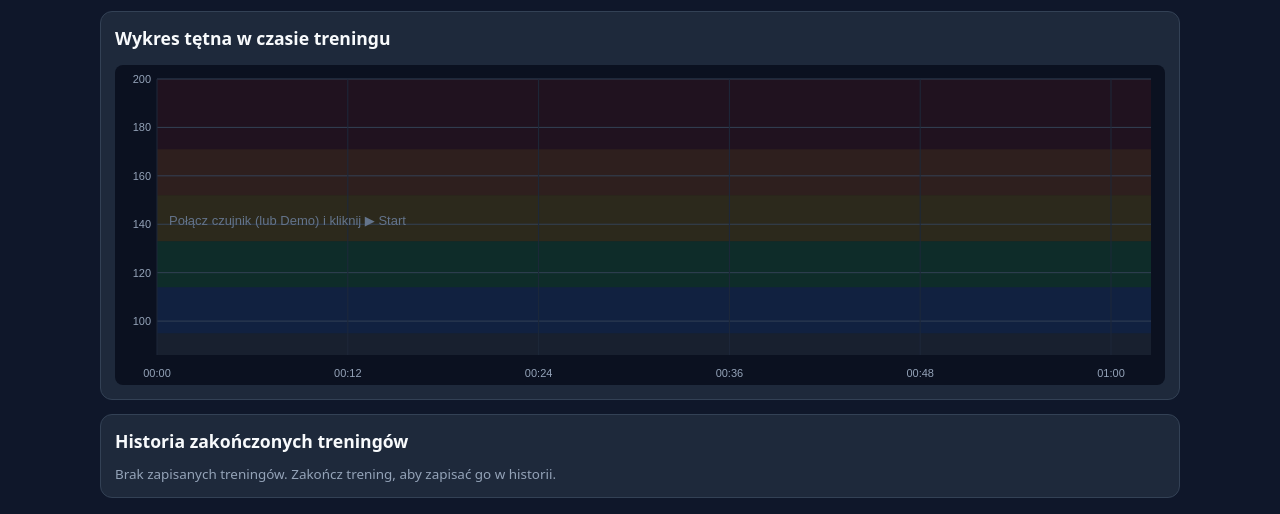
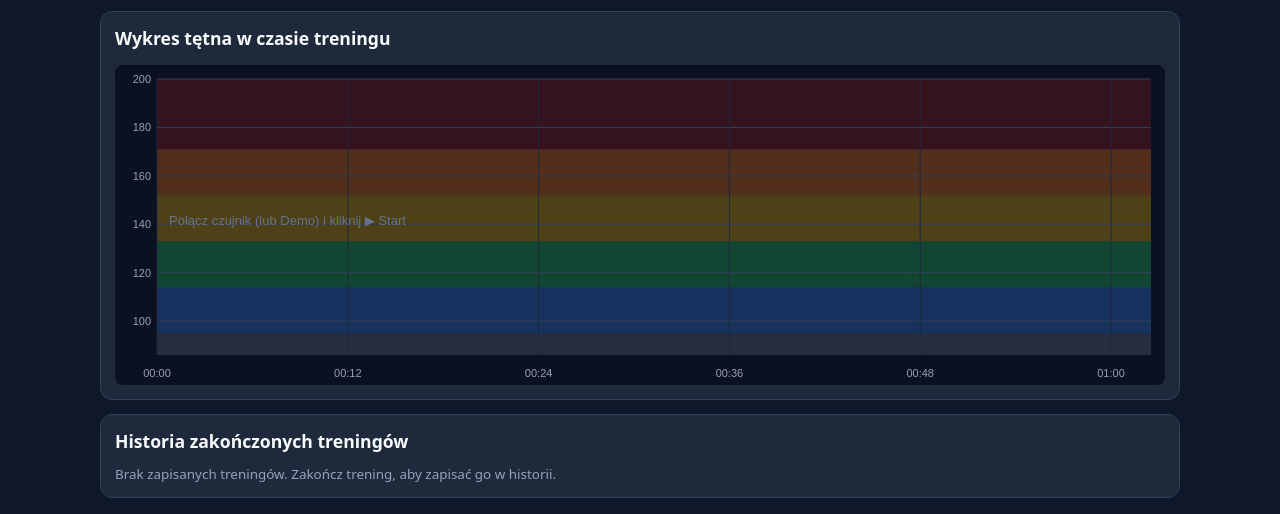
Before and after one commit to jarekj/hr-monitor, a plain HTML site: page index.html in a window 1280 px wide. Shown: the part 446-960 px from the top of the page. Drawn offline with Linux system fonts and the light colour scheme.

Commit message:
adjust fill color opacity for BPM zone visualization

```diff
--- a/index.html
+++ b/index.html
@@ -2355,7 +2355,7 @@
             if (firstZoneMin > minY) {
                 const yTop = yForBpm(Math.min(maxY, firstZoneMin));
                 const yBot = yForBpm(minY);
-                ctx.fillStyle = '#94a3b81a';
+                ctx.fillStyle = '#94a3b833';
                 ctx.fillRect(padL, yTop, plotW, yBot - yTop);
             }
 
@@ -2368,7 +2368,7 @@
                 if (zMax <= zMin) return;
                 const yTop = yForBpm(zMax);
                 const yBot = yForBpm(zMin);
-                ctx.fillStyle = z.color + '26';
+                ctx.fillStyle = z.color + '4d';
                 ctx.fillRect(padL, yTop, plotW, yBot - yTop);
             });
 
```
